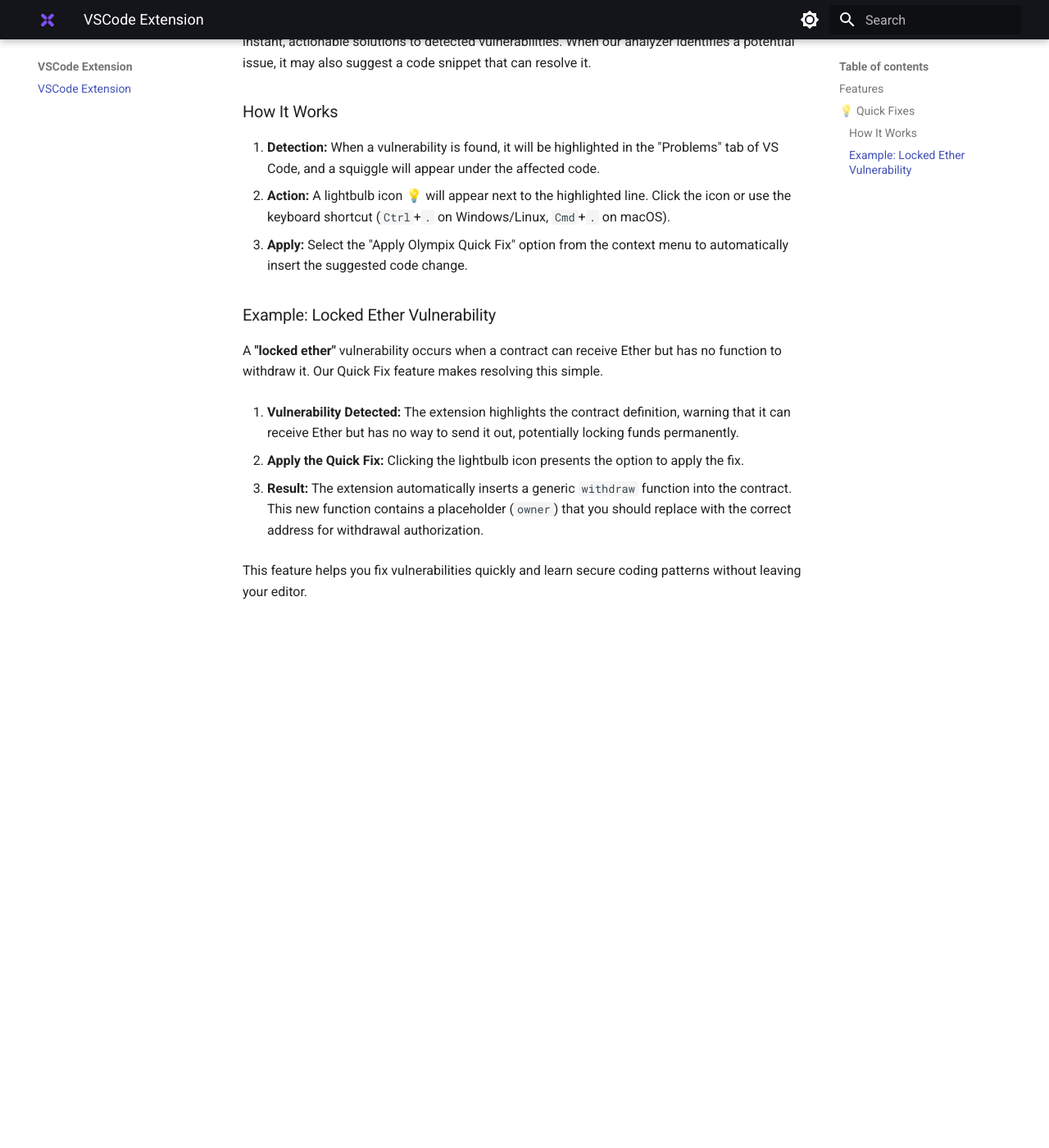
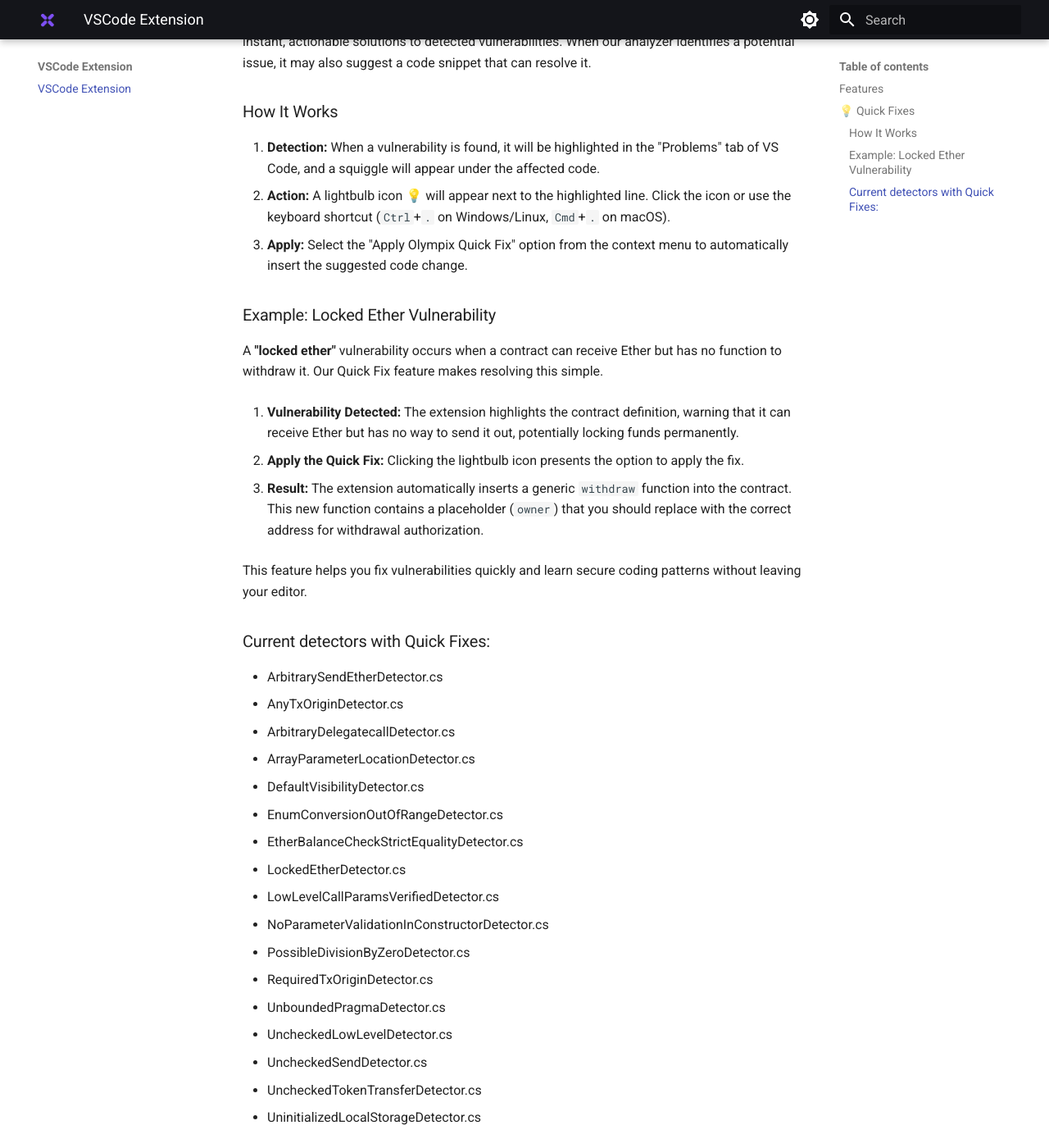
Before and after one commit to olympix/olympix.github.io, an MkDocs documentation site: the page built from docs/VSCode Extension/index.md, in a window 1280 px wide and 1400 px high, scrolled down 678 px. Shown: the whole window at 82% size. Built offline with MkDocs 1.6.1 and Material for MkDocs 9.7.7, drawn with Linux system fonts in a browser that asks for light colours; before the commit the page ends 1437 px from its top, so only the background shows below that.

Commit message:
fix: add current detectors with quick fixes

```diff
--- a/docs/VSCode Extension/index.md
+++ b/docs/VSCode Extension/index.md
@@ -40,3 +40,23 @@
 
 
 This feature helps you fix vulnerabilities quickly and learn secure coding patterns without leaving your editor.
+
+### Current detectors with Quick Fixes:
+
+- ArbitrarySendEtherDetector.cs
+- AnyTxOriginDetector.cs
+- ArbitraryDelegatecallDetector.cs
+- ArrayParameterLocationDetector.cs
+- DefaultVisibilityDetector.cs
+- EnumConversionOutOfRangeDetector.cs
+- EtherBalanceCheckStrictEqualityDetector.cs
+- LockedEtherDetector.cs
+- LowLevelCallParamsVerifiedDetector.cs
+- NoParameterValidationInConstructorDetector.cs
+- PossibleDivisionByZeroDetector.cs
+- RequiredTxOriginDetector.cs
+- UnboundedPragmaDetector.cs
+- UncheckedLowLevelDetector.cs
+- UncheckedSendDetector.cs
+- UncheckedTokenTransferDetector.cs
+- UninitializedLocalStorageDetector.cs
```
